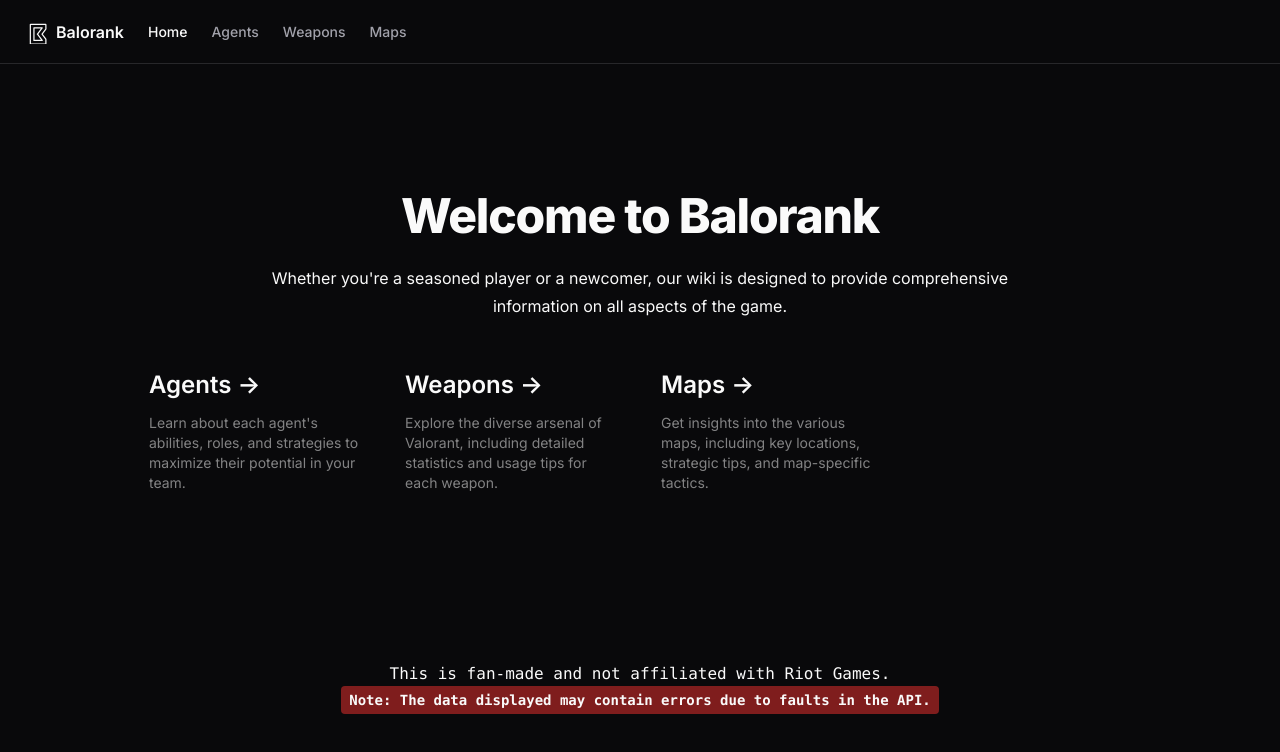
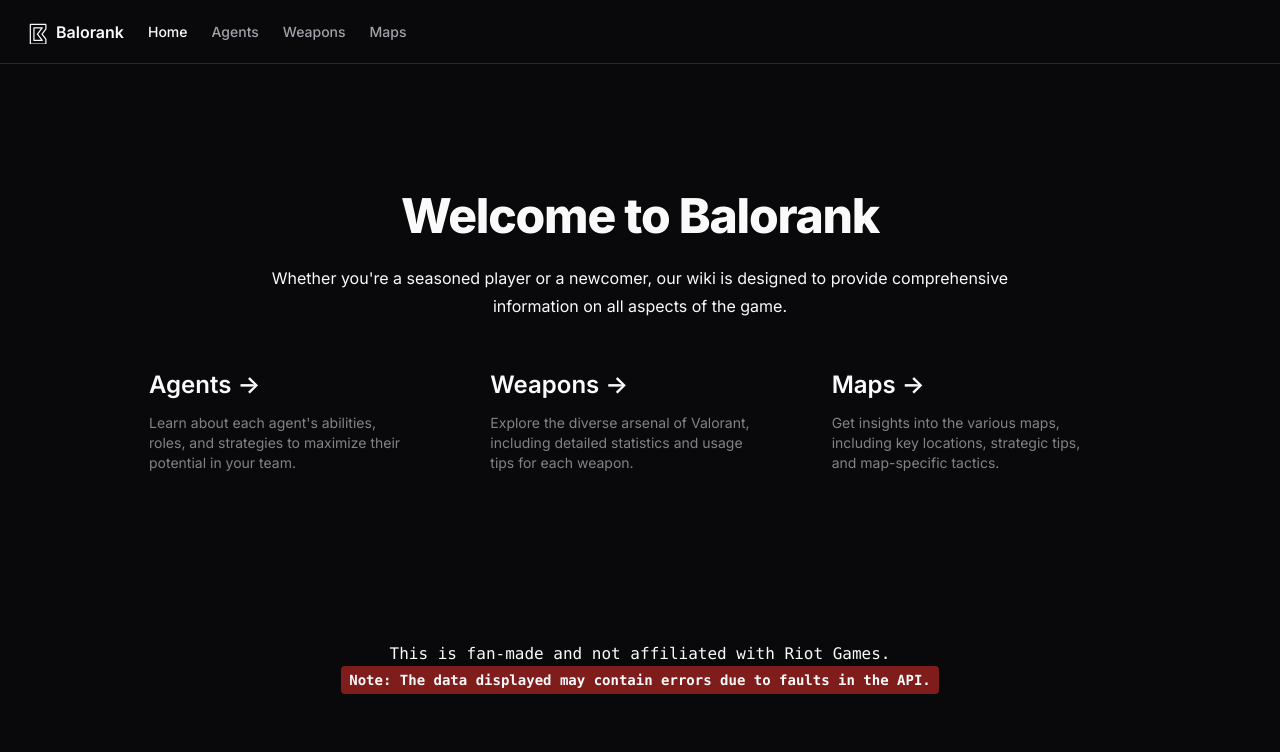
Before and after one commit to uhudXD/Balorank, a Next.js app: page / in a window 1280 px wide. Shown: the top 752 px of the page. Built offline with nearby package versions, Linux system fonts and the light colour scheme.

Commit message:
Update page.tsx

```diff
--- a/src/app/page.tsx
+++ b/src/app/page.tsx
@@ -12,7 +12,7 @@
         </p>
       </div>
 
-      <div className="grid text-center lg:mb-0 lg:w-full lg:max-w-5xl lg:grid-cols-4 lg:text-left">
+      <div className="grid text-center lg:mb-0 lg:w-full lg:max-w-5xl lg:grid-cols-3 lg:text-left">
         <a
           href="/Agents"
           className="group rounded-lg border border-transparent px-5 py-4 transition-colors hover:border-gray-100 hover:bg-muted hover:dark:border-neutral-700 hover:dark:bg-neutral-800/30"
```
